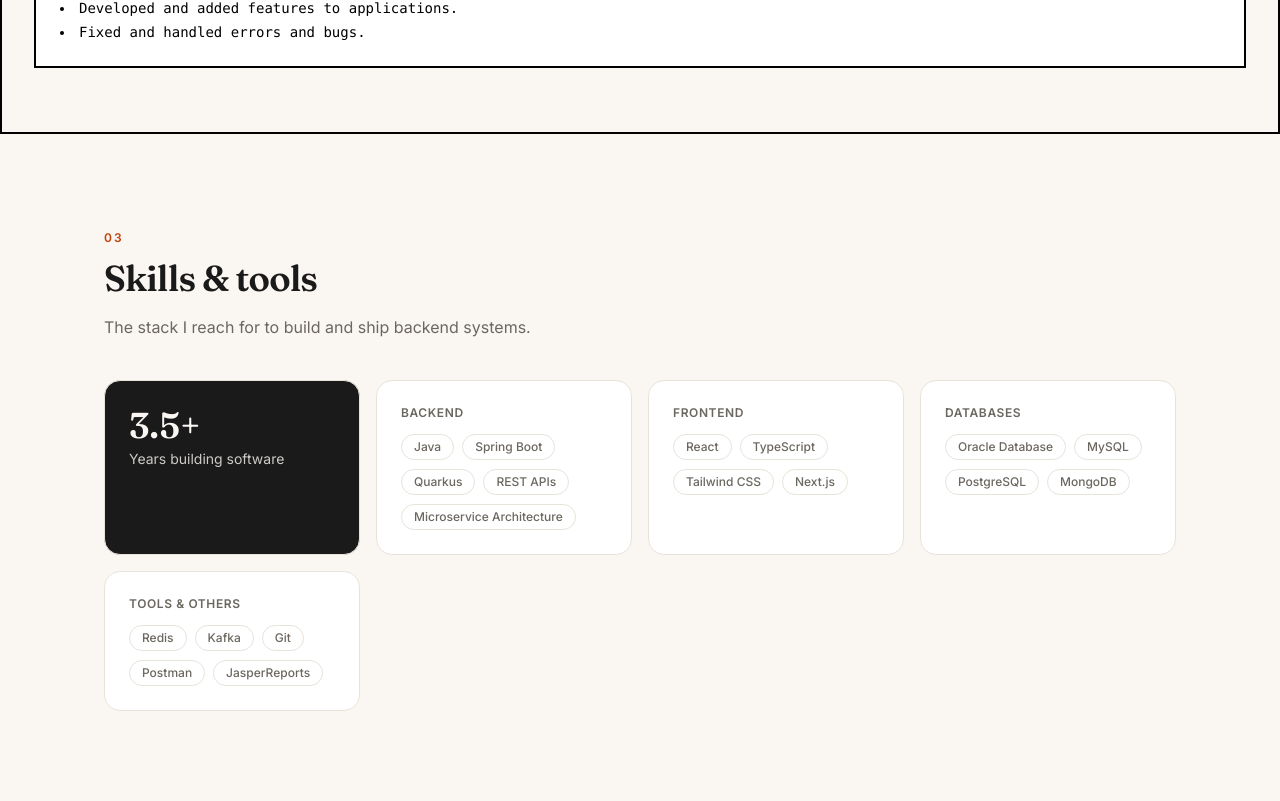
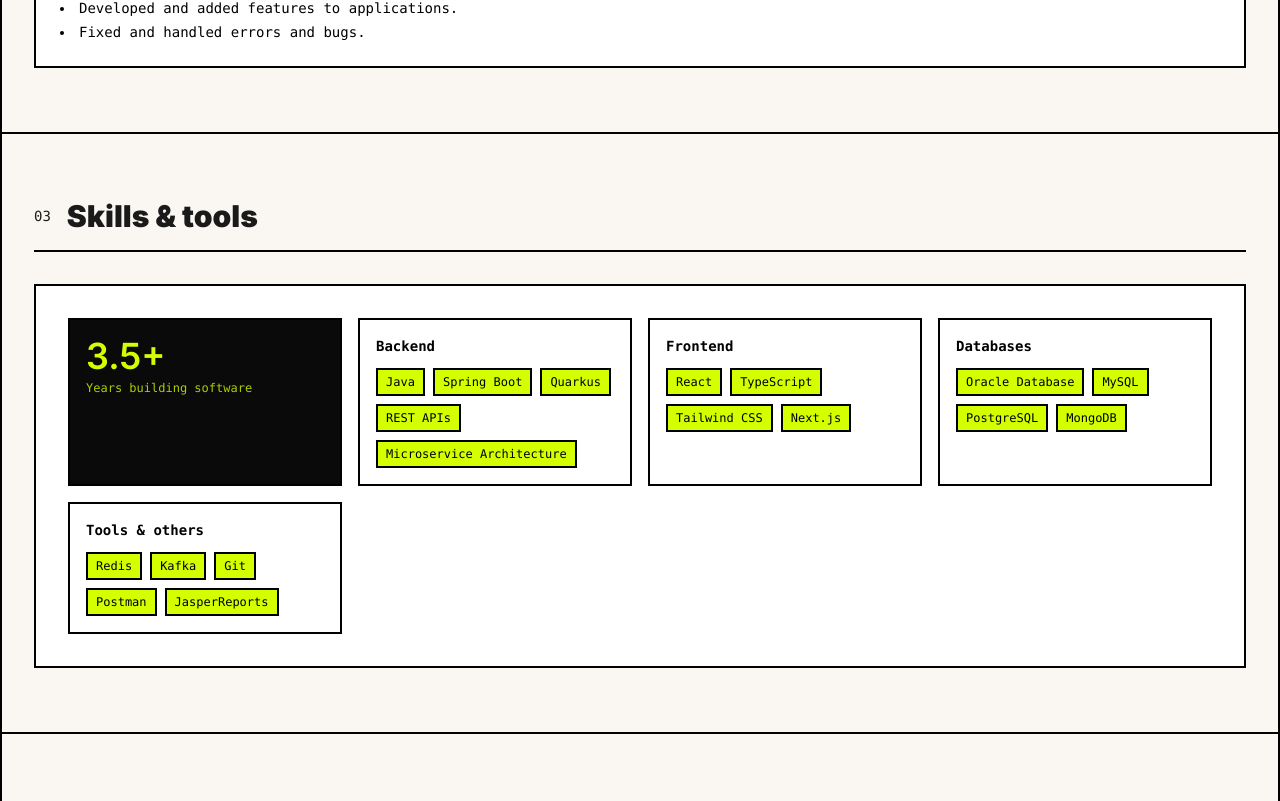
Before and after one commit to TegarMachfuzi/MyPortofolio, a Next.js app: page /en in a window 1280 px wide. Shown: the part 2655-3456 px from the top of the page. Built offline with nearby package versions, Linux system fonts and the light colour scheme; no server answers.

Commit message:
feat: simplify Skills section for brutalist layout

```diff
--- a/src/components/sections/Skills.tsx
+++ b/src/components/sections/Skills.tsx
@@ -1,33 +1,47 @@
-import { Container } from '@/components/ui/Container';
-import { SectionHeading } from '@/components/ui/SectionHeading';
-import { BentoCard } from '@/components/ui/BentoCard';
-import { Badge } from '@/components/ui/Badge';
-import { Reveal } from '@/components/motion/Reveal';
+'use client';
+
+import React from 'react';
 import { skills } from '@/content';
 import type { Locale } from '@/lib/i18n';
 
 export function Skills({ locale }: { locale: Locale }) {
   const c = skills[locale];
+
   return (
-    <section id="skills" className="py-24">
-      <Container>
-        <Reveal>
-          <SectionHeading eyebrow="03" title={c.heading} description={c.intro} />
-        </Reveal>
-        <Reveal delay={0.1} className="mt-10 grid gap-4 sm:grid-cols-2 lg:grid-cols-4">
-          <BentoCard className="bg-ink text-canvas lg:col-span-1">
-            <p className="font-display text-4xl font-semibold">{c.stat.value}</p>
-            <p className="mt-1 text-sm text-canvas/80">{c.stat.label}</p>
-          </BentoCard>
-          {c.categories.map((cat) => (
-            <BentoCard key={cat.title} title={cat.title} className="lg:col-span-1">
-              <ul className="flex flex-wrap gap-2">
-                {cat.items.map((s) => <li key={s}><Badge>{s}</Badge></li>)}
-              </ul>
-            </BentoCard>
-          ))}
-        </Reveal>
-      </Container>
+    <section id="skills" className="border-2 border-t-0 border-black py-16">
+      <div className="max-w-7xl mx-auto px-4 sm:px-6 lg:px-8">
+        <div className="flex items-center gap-4 mb-8 border-b-2 border-black pb-4">
+          <span className="font-mono text-sm">03</span>
+          <h2 className="font-sans font-black text-3xl">{c.heading}</h2>
+        </div>
+
+        <div className="border-2 border-black p-8 bg-[#FFFFFF]">
+          <div className="grid grid-cols-2 md:grid-cols-4 gap-4">
+            {/* Stat Box */}
+            <div className="border-2 border-black p-4 bg-[#0A0A0A] text-[#D4FF00]">
+              <p className="font-sans text-4xl font-semibold">{c.stat.value}</p>
+              <p className="mt-1 font-mono text-xs text-[#D4FF00]/80">{c.stat.label}</p>
+            </div>
+
+            {/* Skill Categories */}
+            {c.categories.map((category) => (
+              <div key={category.title} className="border-2 border-black p-4">
+                <h3 className="font-mono font-bold text-sm mb-3 text-black">{category.title}</h3>
+                <div className="flex flex-wrap gap-2">
+                  {category.items.map((skill) => (
+                    <span
+                      key={skill}
+                      className="font-mono text-xs bg-[#D4FF00] px-2 py-1 border-2 border-black text-black"
+                    >
+                      {skill}
+                    </span>
+                  ))}
+                </div>
+              </div>
+            ))}
+          </div>
+        </div>
+      </div>
     </section>
   );
 }
```
